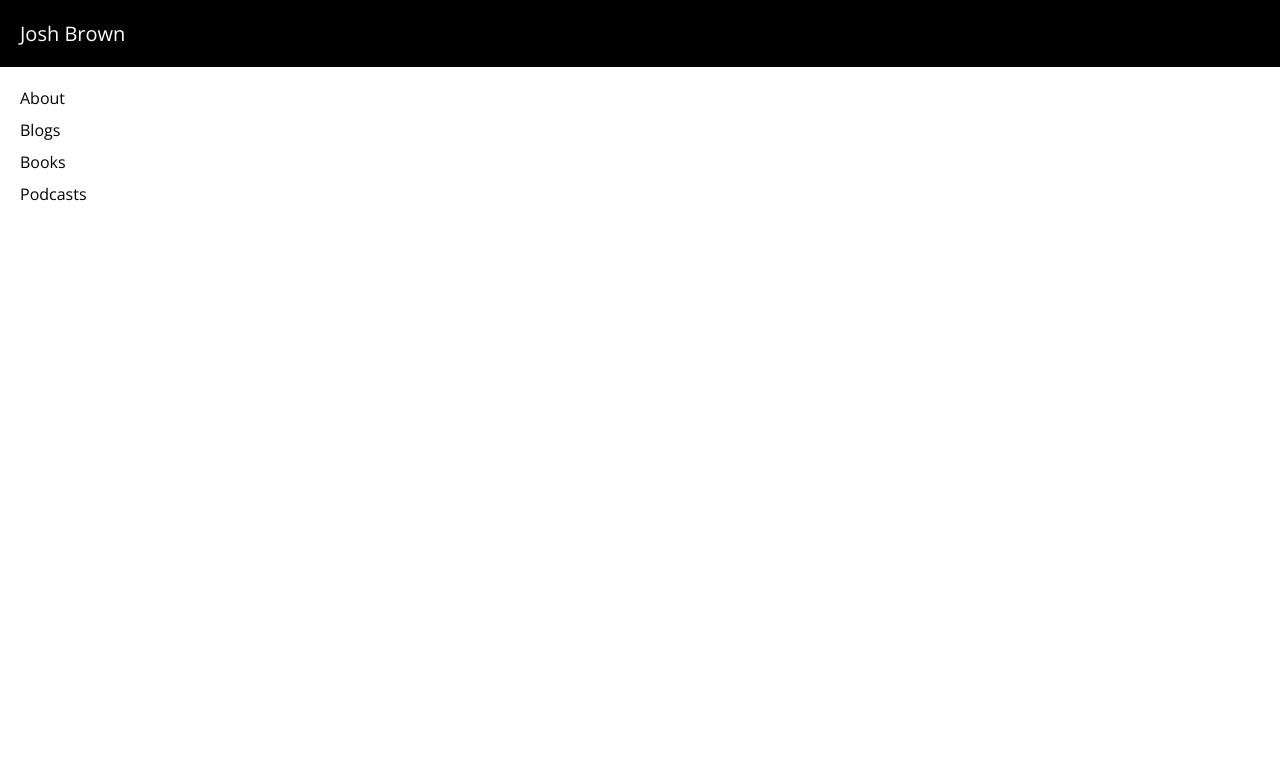
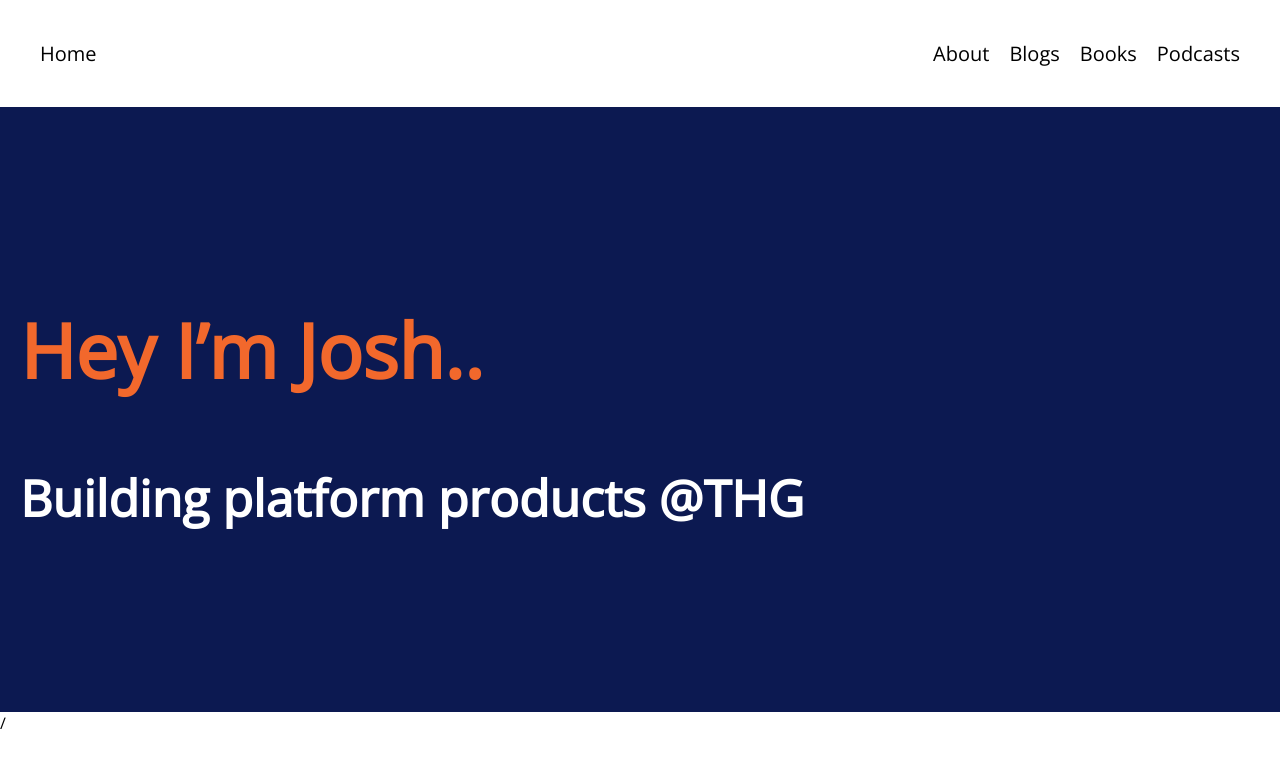
Before and after one commit to Browns-jB/josh-site, a plain HTML site: page index.html in a window 1280 px wide. Drawn offline with nearby package versions, Linux system fonts and the light colour scheme.

Commit message:
update header

```diff
--- a/index.html
+++ b/index.html
@@ -14,8 +14,7 @@
 </head>
 <body>
     <header class="header">
-        <a class="header__logo" href = "/">Josh Brown</a>
-    </header>
+        <a class="header__logo" href = "/">Home</a>
         <nav class="navigation">
             <ul class="navigation__list">
                 <li>
@@ -32,5 +31,10 @@
                 </li>
             </ul>
         </nav>
+    </header>
+    <section class="hero">
+        <h1 class="hero__heading">Hey I’m Josh..</h1>
+        <p class="hero__subheading">Building platform products @THG</p>
+    </section>
 </body>
-</html>
+</html>/
--- a/styles.css
+++ b/styles.css
@@ -1,33 +1,71 @@
+:root {
+    --colorPrimary: #0C1951;
+    --colorSecondary: #84E8DE;
+    --colorDefault: #000000;
+    --colorInverted: #ffffff;
+    --colorTitle: #F2682C;
+    --spacingXl: 130px;
+    --spacingSm: 20px;
+    --fontXl: 50px;
+    --fontSizeXl: 20px;
+
+}
+
 body {
  margin: 0;
  font-family: 'Open Sans', sans-serif;
 }
+/* HEADER */
 .header {
-    background: black;
-    padding: 20px;
+    background: white;
+    padding: 40px;
+    display: flex;
+    justify-content: space-between;
+    align-items: center;
 }
 .header__logo {
-    color: white;
+    color: black;
     font-size: 20px;
     text-decoration: none;
 }
+/* navigation */
 .navigation {
-    padding: 20px;
+
 }
 .navigation__list {
     list-style: none;
-    margin: 0;
-    padding: 0;
-    display: grid;
-    grid-gap: 10px;
+    display: flex;
+    gap: 20px;
+    margin: 0px;
+    padding: 0px;
+
 }
 .navigation__link {
     text-decoration: none;
+    display: flex;
+    grid-gap: 20px;
     color: black;
+    font-size: 20px;
 }
 .navigation__link:visited {
     color: black;
 }
+/* hero */
+.hero {
+    background: var(--colorPrimary);
+    padding: var(--spacingXl) var(--spacingSm);
+    font-size: var(--fontXl);
+    font-weight: 600;
+
+}
+.hero__heading {
+    color: var(--colorTitle);
+}
+.hero__subheading {
+    color: var(--colorInverted);
+
+}
+/* other */
 .padding {
     padding: 20px;
 }
```
Also changed, not shown: 1 other file. Lines whose indentation alone changed are shown as unchanged.
